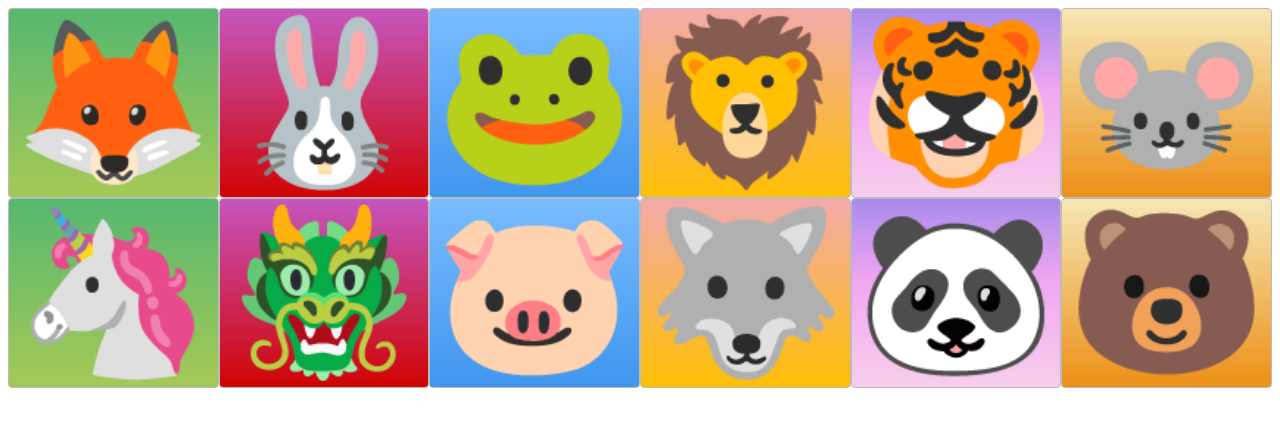
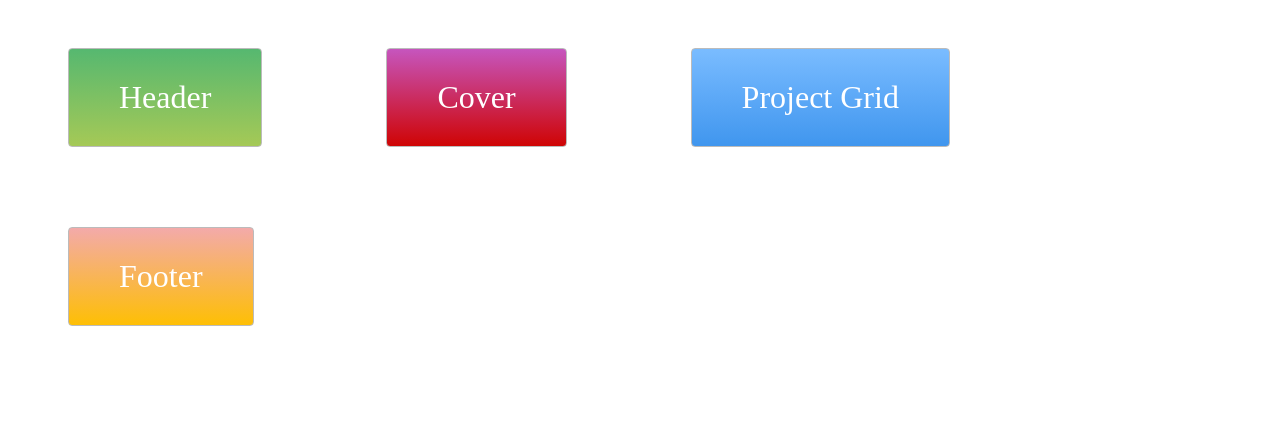
Before and after one commit to any-server/andry8.io, a plain HTML site: page index.html in a window 1280 px wide. Drawn offline with Linux system fonts and the light colour scheme.

```diff
--- a/index.html
+++ b/index.html
@@ -1,27 +1,13 @@
 <!DOCTYPE html>
 <html>
 <head>
-  <!-- the below meta tag is default in most modern browsers. however if you have an
-  older browser, the emojis may not show up properly. In which case you need this meta
-  tag. Read more here: https://teamtreehouse.com/community/meta-charsetutf8-what-does-this-mean-or-what-does-it-do-i-deleted-it-from-the-code-and-nothing-changed -->
-  <meta charset="utf-8" >
-  <title>Grid Master</title>
+  <title>Layout Master</title>
   <link rel="stylesheet" type="text/css" href="./style.css">
 </head>
 <body>
-  <div class="container">
-    <div class="zone green">🦊</div>
-    <div class="zone red">🐰</div>
-    <div class="zone blue">🐸</div>
-    <div class="zone yellow">🦁</div>
-    <div class="zone purple">🐯</div>
-    <div class="zone brown">🐭</div>
-    <div class="zone green">🦄</div>
-    <div class="zone red">🐲</div>
-    <div class="zone blue">🐷</div>
-    <div class="zone yellow">🐺</div>
-    <div class="zone purple">🐼</div>
-    <div class="zone brown">🐻</div>
-  </div>
+  <div class="zone green">Header</div>
+  <div class="zone red">Cover</div>
+  <div class="zone blue">Project Grid</div>
+  <div class="zone yellow">Footer</div>
 </body>
 </html>
--- a/style.css
+++ b/style.css
@@ -1,15 +1,10 @@
-.container {
-    display: grid;
-    grid: 20px;
-    grid-template-columns: repeat(auto-fill, minmax(200px, 1fr));
-    grid-template-rows: 1fr;
-}
-
 .zone {
+    padding:30px 50px;
+    margin:40px 60px;
     cursor:pointer;
     display:inline-block;
-    text-align: center;
-    font-size:10em;
+    color:#FFF;
+    font-size:2em;
     border-radius:4px;
     border:1px solid #bbb;
     transition: all 0.3s linear;
@@ -21,7 +16,6 @@
     -o-box-shadow:rgba(0,0,0,0.8) 0px 5px 15px, inset rgba(0,0,0,0.15) 0px -10px 20px;
     box-shadow:rgba(0,0,0,0.8) 0px 5px 15px, inset rgba(0,0,0,0.15) 0px -10px 20px;
 }
-
 
 /*https://paulund.co.uk/how-to-create-shiny-css-buttons*/
 /***********************************************************************
@@ -75,30 +69,3 @@
     background: -ms-linear-gradient(top, #7abcff 0%,#60abf8 44%,#4096ee 100%); /* IE10+ */
     background: linear-gradient(top, #7abcff 0%,#60abf8 44%,#4096ee 100%); /* W3C */
 }
-
-/***********************************************************************
- *  Purple Background
- **********************************************************************/
-.purple {
-    background: #A88BEB; /* Old browsers */
-    background: -moz-linear-gradient(top, #A88BEB 0%, #F1A7F1 44%, #F8CEEC 100%); /* FF3.6+ */
-    background: -webkit-gradient(linear, left top, left bottom, color-stop(0%,#A88BEB), color-stop(44%,#F1A7F1), color-stop(100%,#F8CEEC)); /* Chrome,Safari4+ */
-    background: -webkit-linear-gradient(top, #A88BEB 0%,#F1A7F1 44%,#F8CEEC 100%); /* Chrome10+,Safari5.1+ */
-    background: -o-linear-gradient(top, #A88BEB 0%,#F1A7F1 44%,#F8CEEC 100%); /* Opera 11.10+ */
-    background: -ms-linear-gradient(top, #A88BEB 0%,#F1A7F1 44%,#F8CEEC 100%); /* IE10+ */
-    background: linear-gradient(top, #A88BEB 0%,#F1A7F1 44%,#F8CEEC 100%); /* W3C */
-}
-
-/***********************************************************************
- *  Brown Background
- **********************************************************************/
-.brown {
-    background: #f6e6b4; /* Old browsers */
-    background: -moz-linear-gradient(top, #f6e6b4 0%, #ed9017 100%); /* FF3.6+ */
-    background: -webkit-gradient(linear, left top, left bottom, color-stop(0%,#f6e6b4), color-stop(100%,#ed9017)); /* Chrome,Safari4+ */
-    background: -webkit-linear-gradient(top, #f6e6b4 0%,#ed9017 100%); /* Chrome10+,Safari5.1+ */
-    background: -o-linear-gradient(top, #f6e6b4 0%,#ed9017 100%); /* Opera 11.10+ */
-    background: -ms-linear-gradient(top, #f6e6b4 0%,#ed9017 100%); /* IE10+ */
-    background: linear-gradient(top, #f6e6b4 0%,#ed9017 100%); /* W3C */
-    filter: progid:DXImageTransform.Microsoft.gradient( startColorstr='#f6e6b4', endColorstr='#ed9017',GradientType=0 ); /* IE6-9 */
-}
```
Also changed, not shown: img/data_storage_2_2.png (added), img/desktop_analytics_2.png (added), img/files_2.png (added), img/monitor_coding_2.png (added), img/monitor_settings_2.png (added), img/server_2_2.png (added), img/server_3.png (added), img/server_safe_2.png (added), img/undraw.png (added), 1 other file.
